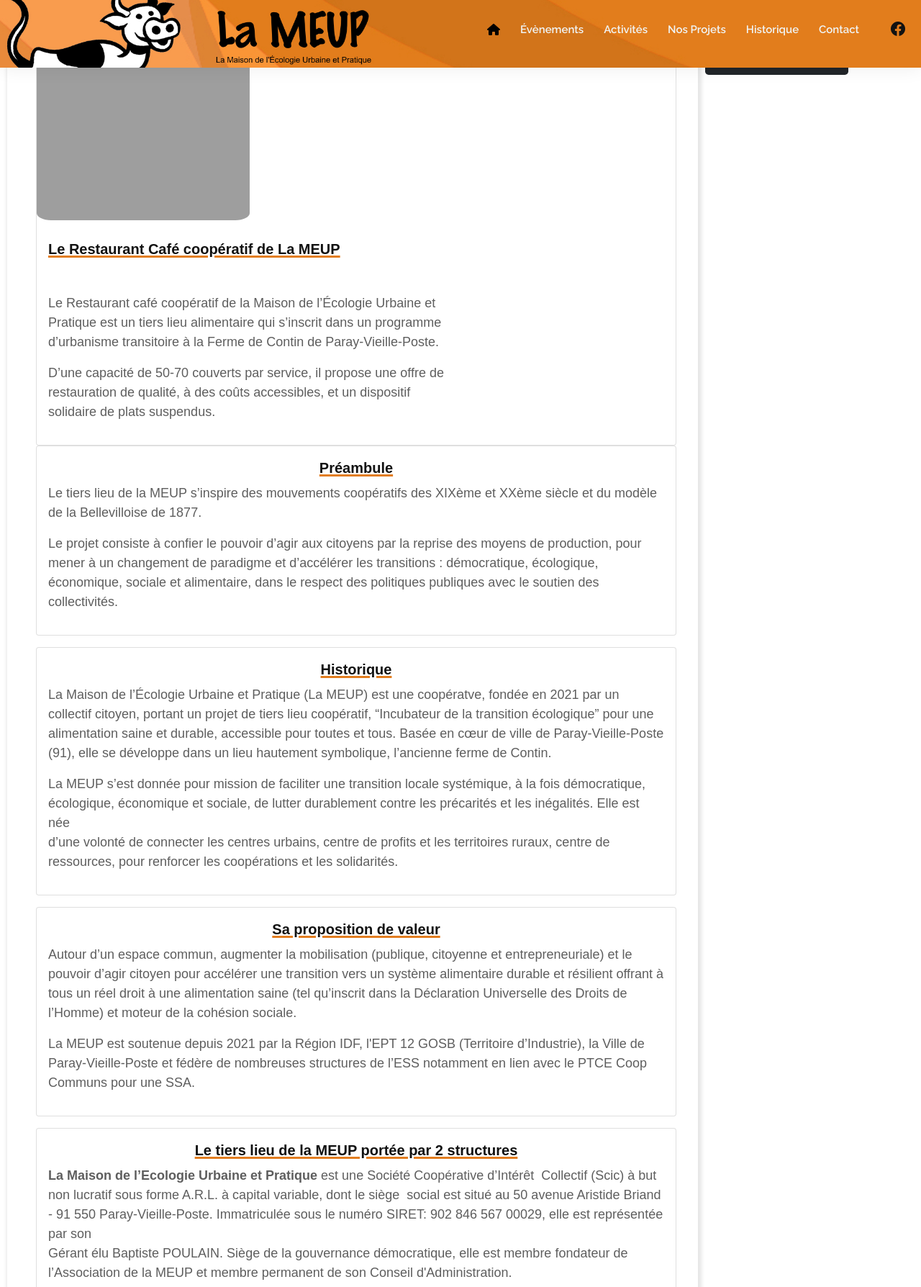
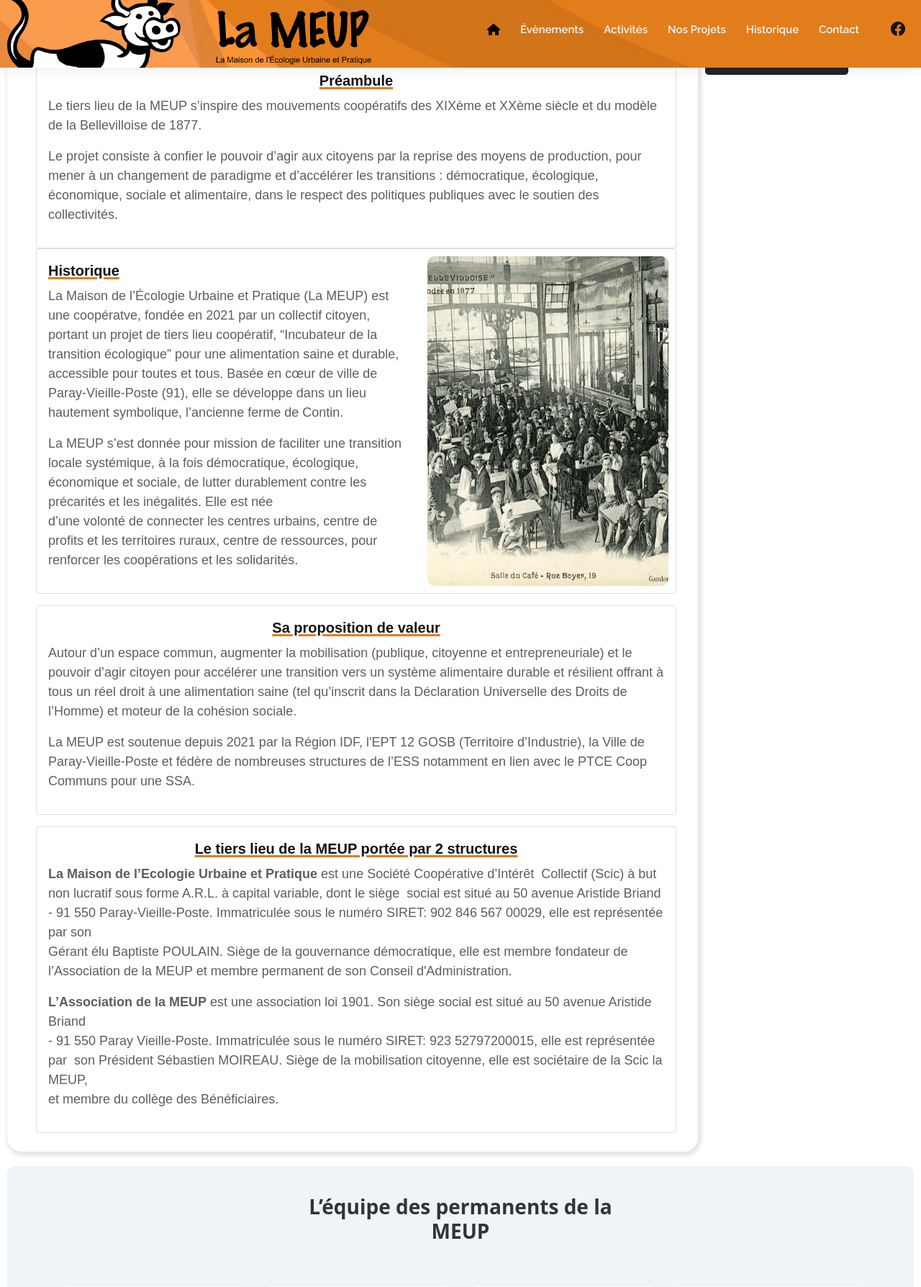
Before and after one commit to CoopCommuns/SiteWeb_MEUP, a PHP site: page /About.html in a window 1280 px wide. Shown: the top 1788 px of the page at 72% size. Run offline with PHP 8.4, Linux system fonts and the light colour scheme; some web fonts are replaced; grey boxes are pictures that could not be loaded.

Commit message:
mise à jour

```diff
--- a/About.html
+++ b/About.html
@@ -70,18 +70,7 @@
 
     <div class="section mt-5">
         <div class="contain newsletter-text ">
-            <div class="card" id="Restaurant Café" >
-                <div class="card-img-body col-lg-4" >
-                    <img class="card-img pl-5" src="assets/img/Carousel/Mon.jpg" alt="Card image cap" >
-                </div>
-
-                <div class="card-body col-lg-8">
-                    <h4 class="card-title newsletter-title">Le Restaurant Café coopératif de La MEUP</h4>
-                    <p class="card-text mt-5">Le Restaurant café coopératif de la Maison de l’Écologie Urbaine et Pratique est un tiers lieu alimentaire qui s’inscrit dans un programme d’urbanisme transitoire à la Ferme de Contin de Paray-Vieille-Poste.</p>
-                    <p>D’une capacité de 50-70 couverts par service, il propose une offre de restauration de qualité, à des coûts accessibles, et un dispositif solidaire de plats suspendus.</p>
-                </div>
-          </div>
-            <div class="card-body card">
+            <div class="card-body card mt-2">
                 <h3 class="card-title newsletter-title">Préambule </h3>
                 <p>Le tiers lieu de la MEUP s’inspire des mouvements coopératifs des XIXème et XXème
                     siècle et du modèle de la Bellevilloise de 1877.</p>
@@ -91,8 +80,9 @@
                         respect des politiques publiques avec le soutien des collectivités.</p>
             </div>
 
-            <div class="card-body card mt-3">
-                <h3 class="card-title newsletter-title">Historique</h3>
+            <div class="card card-group vgr-cards" id="Restaurant Café" >
+                <div class="card-body col-lg-8">
+                    <h4 class="card-title newsletter-title">Historique </h4>
                     <p>La Maison de l’Écologie Urbaine et Pratique (La MEUP) est une coopératve, fondée  en 2021
                         par un collectif citoyen, portant un projet de tiers lieu coopératif, “Incubateur de la transition
                         écologique” pour une alimentation saine et durable,  accessible pour toutes et tous.
@@ -107,6 +97,10 @@
                         Elle est née<br> d’une volonté de connecter  les centres urbains, centre de profits et  les territoires
                         ruraux, centre de ressources, pour renforcer les coopérations  et les solidarités.
                     </p>
+                </div>
+                <div class="card-img-body col-lg-4" >
+                    <img class="card-img pl-5" src="assets/img/La Bellevilloise.jpg" alt="Card image cap" >
+                </div>
           </div>
 
             <div class="card-body card mt-3">
--- a/assets/css/card.css
+++ b/assets/css/card.css
@@ -75,7 +75,7 @@
  .card-img {
 	width: 100%;
 	height: 100%;
-	padding: 10px 0;
+	padding: 10px 10px;
 	border-radius: 20px;
   }
 
--- a/assets/css/styles.css
+++ b/assets/css/styles.css
@@ -152,7 +152,7 @@
 	  background-image: url('../img/orange.jpg');
 	 }
 	 .header-social-links a {
-	  padding-left: 300px;
+	  padding-left: 310px;
 	  padding-bottom: 0;
 	}
   }
```
Also changed, not shown: assets/img/La Bellevilloise.jpg (added), assets/img/La Contine 2.jpg (added). Lines whose indentation alone changed are shown as unchanged.
